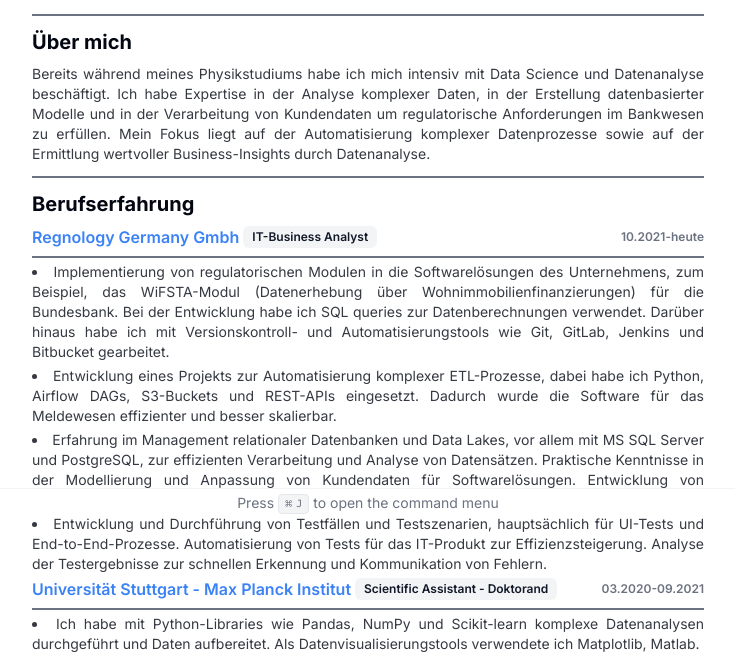
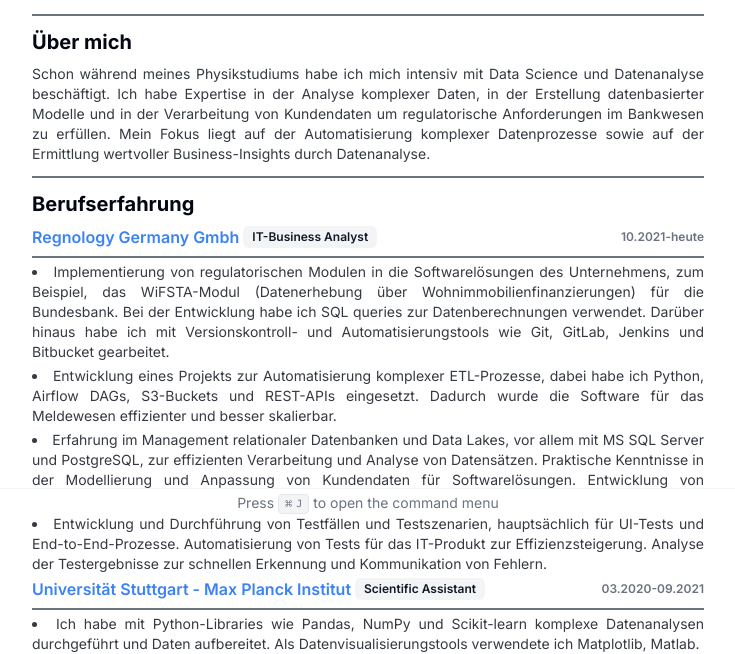
Before and after one commit to diegordzffm/cv-diego, a Next.js app: page / in a window 1280 px wide. Shown: the part 282-936 px from the top of the page, without its empty margins (272-1007 px from the left). Built offline with nearby package versions, Linux system fonts and the light colour scheme.

Commit message:
sdasdassdsd

```diff
--- a/src/data/resume-data.tsx
+++ b/src/data/resume-data.tsx
@@ -17,7 +17,7 @@
       "Physiker mit praktischer Erfahrung in Data Science, Data Analytics, Softwareentwicklung und regulatorischem Reporting. Ich bin interessiert an der Automatisierung von Softwarelösungen und von Datenworkflows. Zusätzlich habe ich eine große Begeisterung für Process Mining, KI, Kryptowährungen und Cloud-Datenbanken.",
   summary: (
     <>
-      Bereits während meines Physikstudiums habe ich mich intensiv mit Data Science und Datenanalyse beschäftigt. Ich habe Expertise in der Analyse komplexer Daten, in der Erstellung datenbasierter Modelle und in der Verarbeitung von Kundendaten um regulatorische Anforderungen im Bankwesen zu erfüllen. Mein Fokus liegt auf der Automatisierung komplexer Datenprozesse sowie auf der Ermittlung wertvoller Business-Insights durch Datenanalyse.
+      Schon während meines Physikstudiums habe ich mich intensiv mit Data Science und Datenanalyse beschäftigt. Ich habe Expertise in der Analyse komplexer Daten, in der Erstellung datenbasierter Modelle und in der Verarbeitung von Kundendaten um regulatorische Anforderungen im Bankwesen zu erfüllen. Mein Fokus liegt auf der Automatisierung komplexer Datenprozesse sowie auf der Ermittlung wertvoller Business-Insights durch Datenanalyse.
       <hr className="border-t-2 border-gray-500 my-3 print:border-gray mb-1 -mt--0.5" />
     </>
   ),
@@ -85,7 +85,7 @@
     {
       company: "Universität Stuttgart - Max Planck Institut",
       link: "",
-      badges: ["Scientific Assistant - Doktorand"],
+      badges: ["Scientific Assistant"],
       title: "",
       start: "03.2020",
       end: "09.2021",
```
